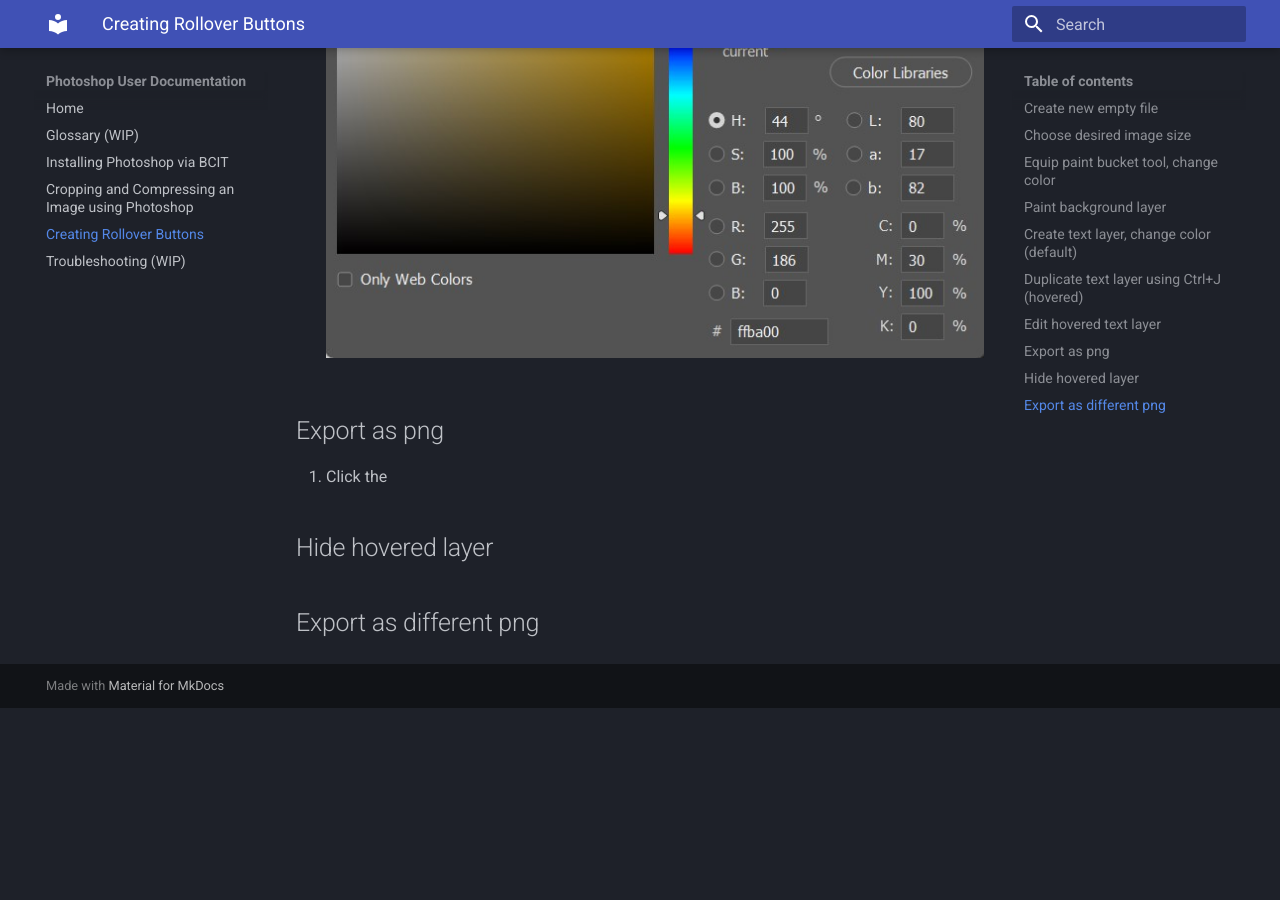
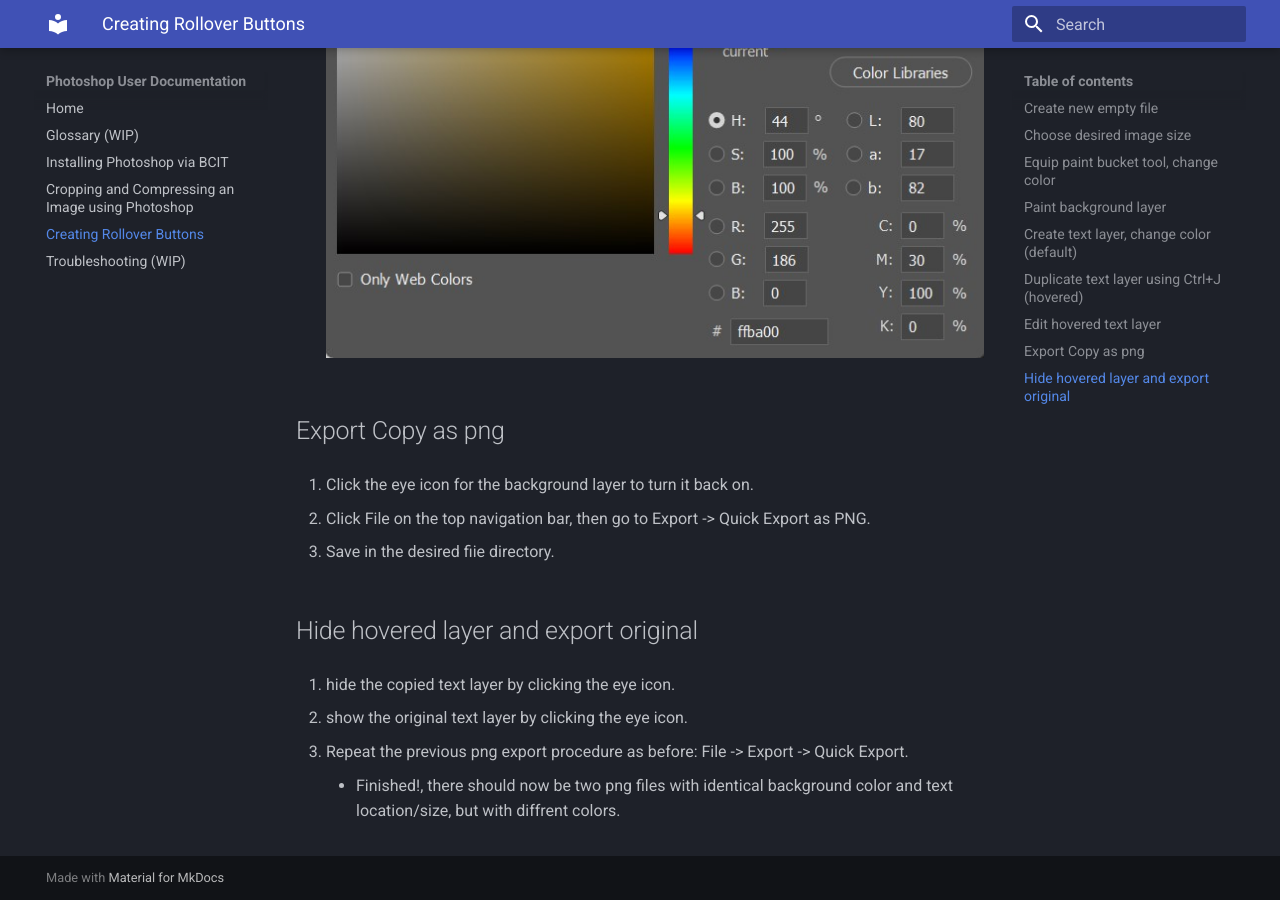
Before and after one commit to GurjeetB/UserDocProject, an MkDocs documentation site: the page built from docs/pages/3-create-rollover-buttons.md, in a window 1280 px wide and 900 px high, scrolled down 5586 px. Built offline with MkDocs 1.6.1 and Material for MkDocs 9.7.7, drawn with Linux system fonts in a browser that asks for light colours; before the commit the page ends 6294 px from its top, so only the background shows below that.

Commit message:
Update 3-create-rollover-buttons.md
finish up rollover page.

```diff
--- a/docs/pages/3-create-rollover-buttons.md
+++ b/docs/pages/3-create-rollover-buttons.md
@@ -83,8 +83,19 @@ Once complete, the mouse cursor will change to a paint bucket icon when hovering
 3. Select the desired color from the pop-up color pallette and click OK. Color that contrasts with both the original text and the background color is recommended.
 ![New Document](./images-rollover/copytext_colorpick.jpg)
 
-## Export as png
+## Export Copy as png
 
-1. Click the
-## Hide hovered layer
-## Export as different png
+1. Click the eye icon for the background layer to turn it back on.
+
+2. Click File on the top navigation bar, then go to Export -> Quick Export as PNG.
+
+3. Save in the desired fiie directory.
+
+## Hide hovered layer and export original
+
+1. hide the copied text layer by clicking the eye icon.
+
+2. show the original text layer by clicking the eye icon.
+
+3. Repeat the previous png export procedure as before: File -> Export -> Quick Export.
+    - Finished!, there should now be two png files with identical background color and text location/size, but with diffrent colors.
```
